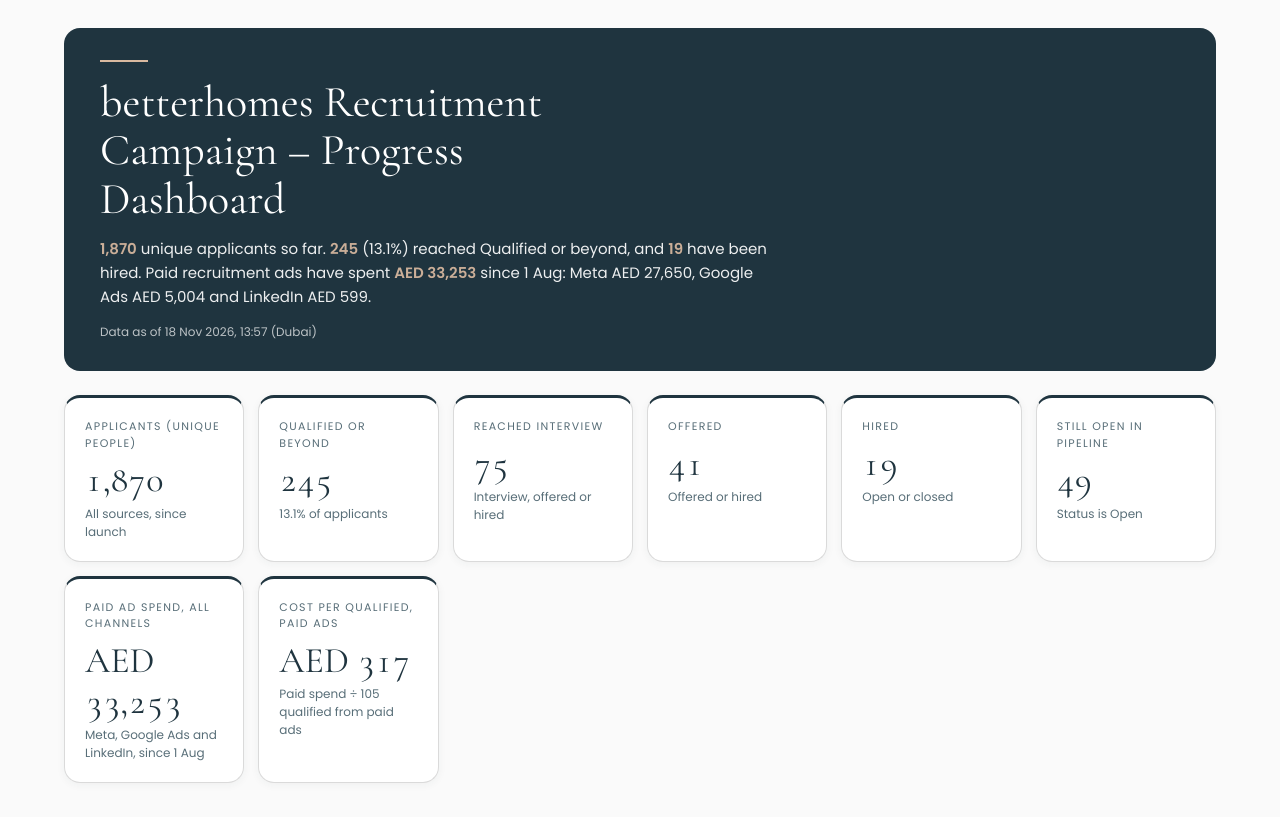
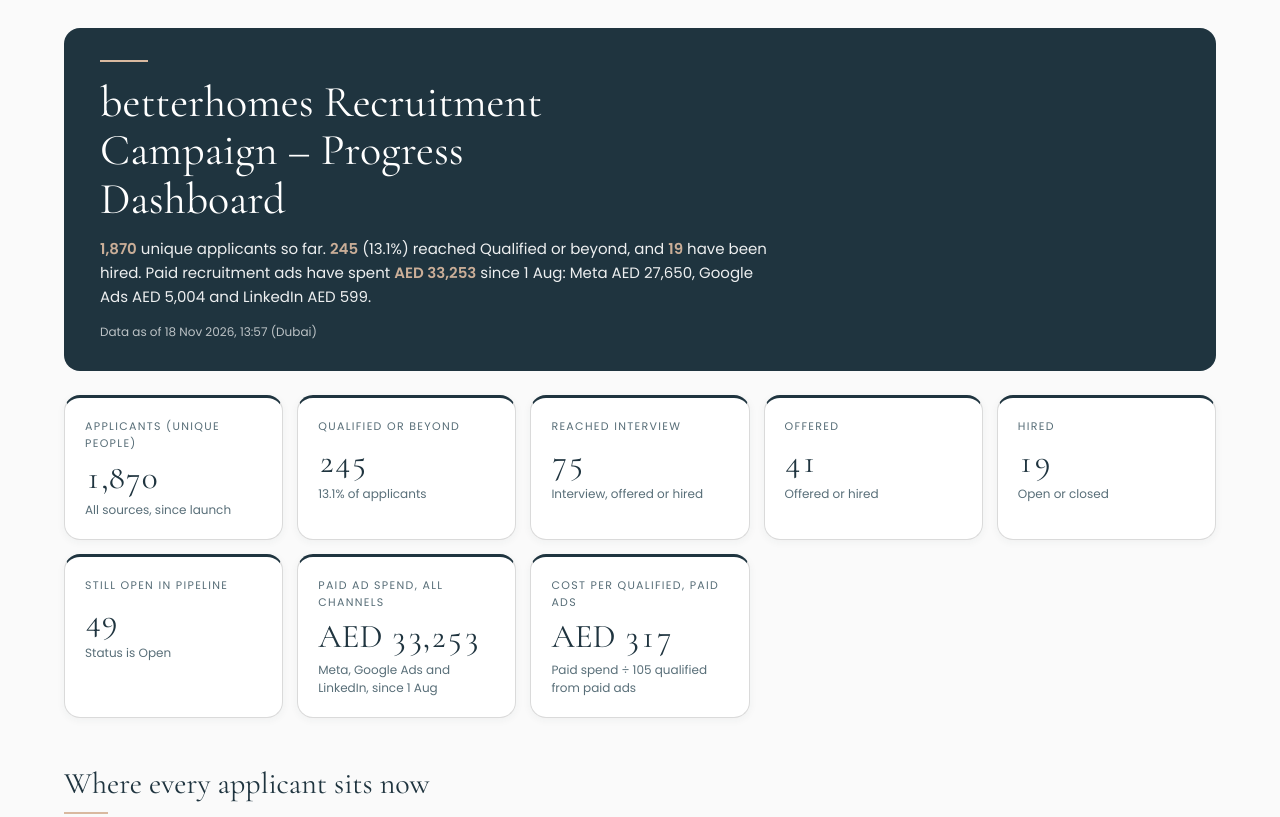
Before and after one commit to digital762/recruitment-dashboard, a plain HTML site: page index.html in a window 1280 px wide. Shown: the top 817 px of the page. Drawn offline with nearby package versions, Linux system fonts and the light colour scheme.

Commit message:
Keep AED figures on one line in the headline tiles
Co-Authored-By: Claude Opus 5.5 <noreply@anthropic.com>
Claude-Session: https://claude.ai/code/session_01A5VaB2Yur61otXawVMBqRj

```diff
--- a/index.html
+++ b/index.html
@@ -24,11 +24,11 @@ h2{font-family:var(--serif);font-weight:400;font-size:30px;line-height:1.2;margi
 h2::after{content:'';display:block;width:44px;height:2px;background:var(--sand);margin-top:10px}
 h3{font-family:var(--serif);font-weight:400;font-size:21px;margin:28px 0 6px}
 .sub{color:var(--muted);margin:0 0 14px;max-width:72ch}
-.grid{display:grid;grid-template-columns:repeat(auto-fit,minmax(170px,1fr));gap:14px}
+.grid{display:grid;grid-template-columns:repeat(auto-fit,minmax(185px,1fr));gap:14px}
 .card{background:var(--card);border:1px solid var(--line);border-radius:16px;padding:20px;box-shadow:0 2px 8px rgba(31,52,64,.05)}
 .grid .card{border-top:3px solid var(--slate)}
 .label{text-transform:uppercase;letter-spacing:.12em;font-size:11px;color:var(--muted)}
-.kv{font-family:var(--serif);font-size:36px;line-height:1.15;margin-top:8px;font-variant-numeric:tabular-nums}
+.kv{font-family:var(--serif);font-size:clamp(26px,2.6vw,36px);line-height:1.15;margin-top:8px;font-variant-numeric:tabular-nums;white-space:nowrap}
 .note{font-size:12px;color:var(--muted);margin-top:4px}
 .legend{display:flex;flex-wrap:wrap;gap:16px;font-size:12px;color:var(--muted);margin:6px 0}
 .legend span::before{content:'';display:inline-block;width:10px;height:10px;border-radius:2px;margin-right:6px;vertical-align:-1px;background:var(--sw)}
```
